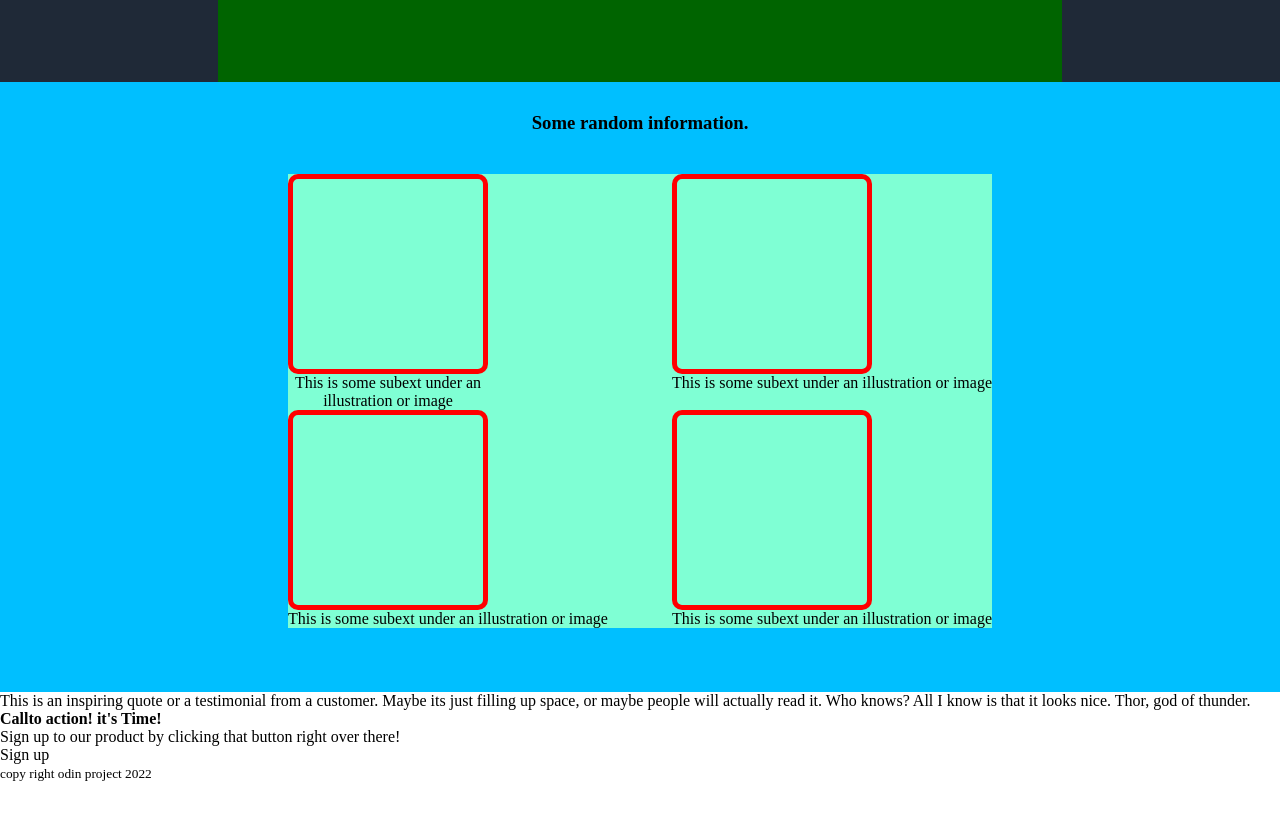
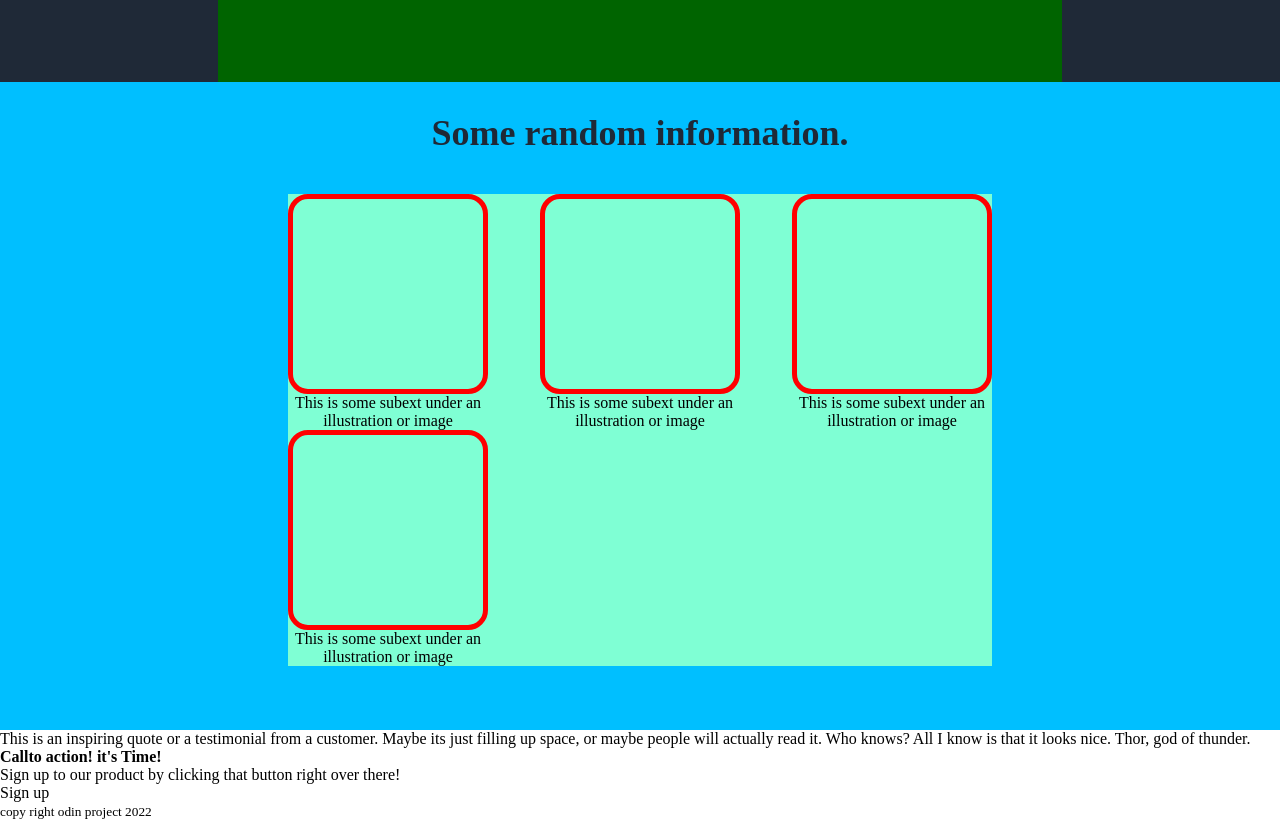
Before and after one commit to BeeAwwad/project-landing-page, a plain HTML site: page index.html in a window 1280 px wide. Shown: the part 441-1261 px from the top of the page. Before the commit the page ends 1223 px from the top, so only its background shows below. Drawn offline with Linux system fonts and the light colour scheme.

Commit message:
More work on main

```diff
--- a/styles.css
+++ b/styles.css
@@ -68,6 +68,9 @@
     text-align: center;
     padding: 30px;
     margin-bottom: 10px;
+    font-size: 36px;
+    font-weight: extra-bold;
+    color: #1f2937;
 }
 .boxes {
   display: flex;
@@ -84,27 +87,48 @@
     width: 100%;
     text-align: center;
 }
+.box2-text {
+    width: 200px;
+}
+.box2-text p {
+    width: 100%;
+    text-align: center;
+}
+.box3-text {
+    width: 200px;
+}
+.box3-text p {
+    width: 100%;
+    text-align: center;
+}
+.box4-text {
+    width: 200px;
+}
+.box4-text p {
+    width: 100%;
+    text-align: center;
+}
 .box-one {
     border: 5px solid red;
     width: 200px;
     height: 200px;
-    border-radius: 10px;
+    border-radius: 20px;
 }
 .box-two {
     border: 5px solid red;
     width: 200px;
     height: 200px;
-    border-radius: 10px;
+    border-radius: 20px;
 }
 .box-three {
     border: 5px solid red;
     width: 200px;
     height: 200px;
-    border-radius: 10px;
+    border-radius: 20px;
 }
 .box-four {
     border: 5px solid red;
     width: 200px;
     height: 200px;
-    border-radius: 10px;
+    border-radius: 20px;
 }
```
